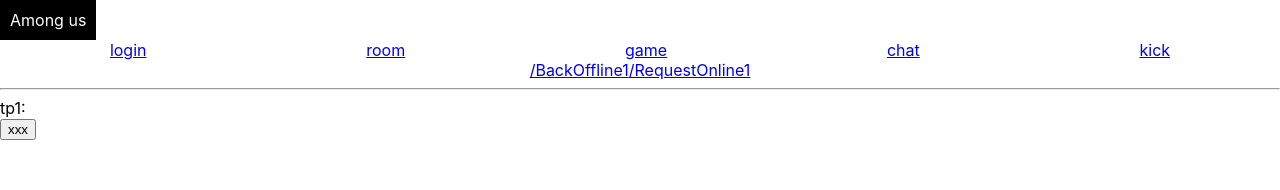
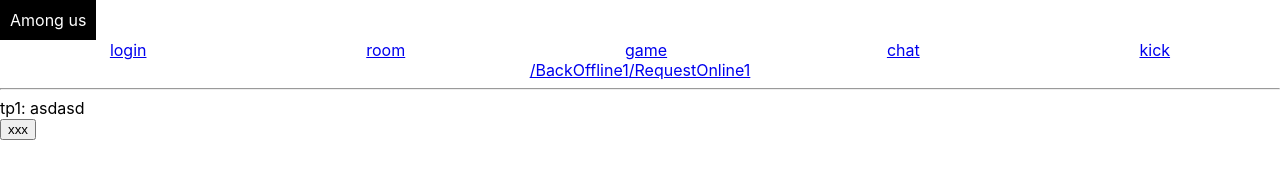
Before and after one commit to IgnatZakalinsky/among-us-front, a React (Create React App) app: page /RequestOnline1 in a window 1280 px wide. Shown: the top 190 px of the page. Built offline with nearby package versions, Linux system fonts and the light colour scheme.

Commit message:
First try

```diff
--- a/src/a3-devs/AleksanderDubrovskii/RequestOnline1.tsx
+++ b/src/a3-devs/AleksanderDubrovskii/RequestOnline1.tsx
@@ -9,6 +9,7 @@ const RequestOnline1 = () => {
             <div>
                 <hr/>
                 tp1:
+                asdasd
                 <Tp1/>
 
 
```
